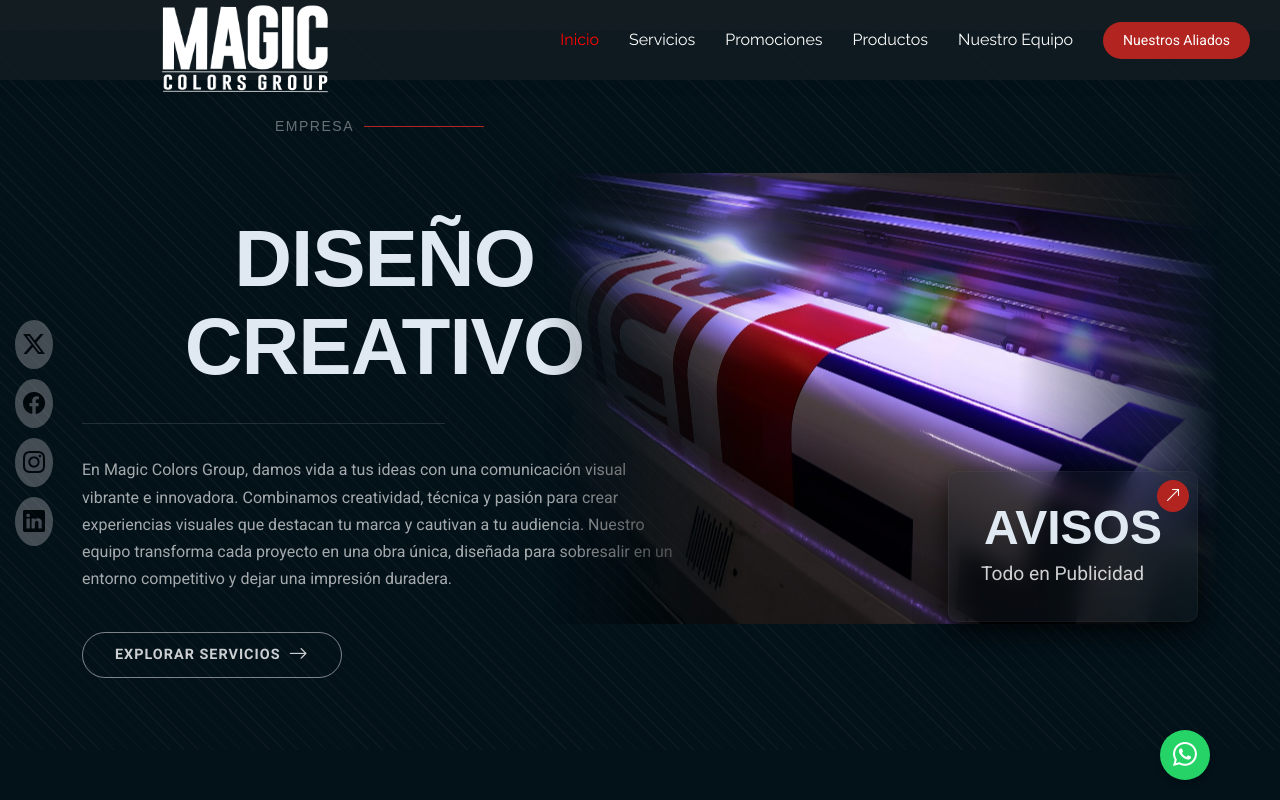
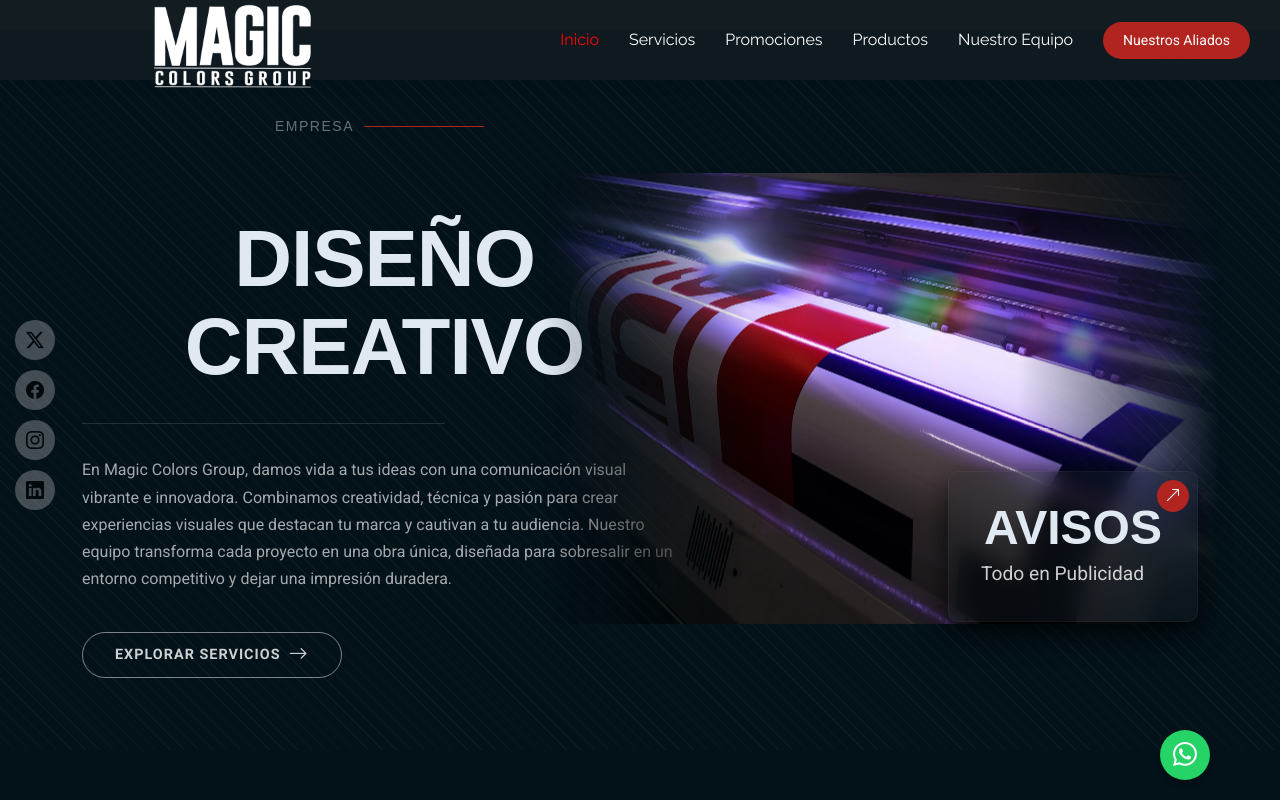
Before and after one commit to ProyectosComerciales/magiccolorsgroupsas, a plain HTML site: page index.html in a window 1280 px wide. Shown: the top 800 px of the page. Drawn offline with nearby package versions, Linux system fonts and the light colour scheme; files whose address does not match are found by name.

Commit message:
Ajuste fino a logo en header y mejoras visuales en redes.css y polacur.html

```diff
--- a/assets/css/main.css
+++ b/assets/css/main.css
@@ -193,12 +193,12 @@
 .header .logo {
   position: absolute;
   top: 2px;   /* Lo sacas del header visualmente */
-  left: 160px;
+  left: 152px;
   z-index: 1100;
 }
 
 .header .logo img {
-  height: 95px; /* Tamaño grande sin afectar header */
+  height: 90px; /* Tamaño grande sin afectar header */
   width: auto;
 }
 
--- a/assets/css/redes.css
+++ b/assets/css/redes.css
@@ -12,12 +12,15 @@
 }
 
 .social-floating-icons a {
+  width: 40px;
+  height: 40px;
+  display: flex;
+  align-items: center;
+  justify-content: center;
   color: #000;
-  font-size: 22px;
+  font-size: 18px;
   background-color: rgba(255, 255, 255, 0.5);
-  padding: 8px;
   border-radius: 50%;
-  text-align: center;
   transition: background 0.3s ease;
 }
 
```
Also changed, not shown: polacur.html (+2 -0 lines).
